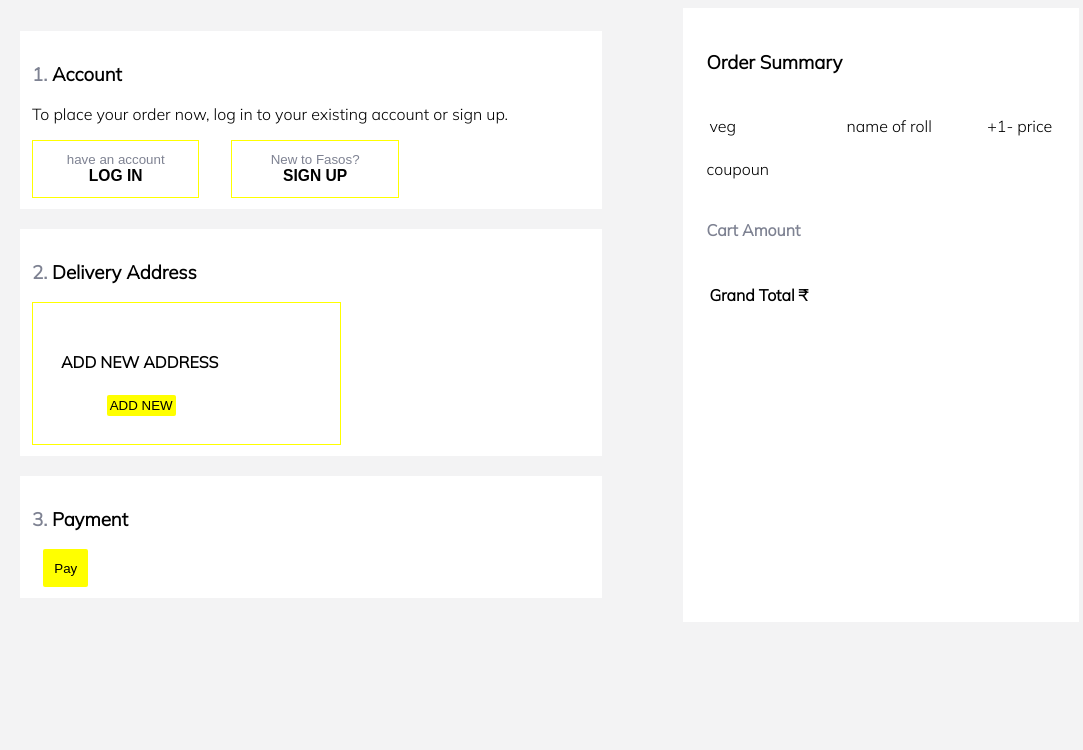
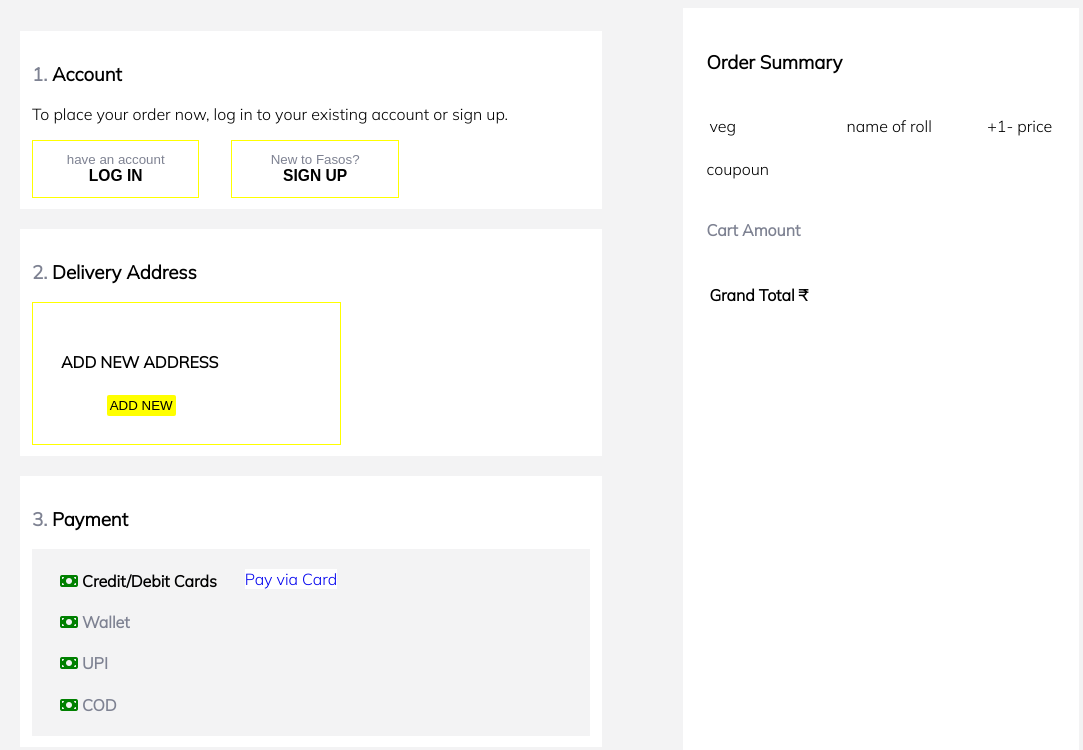
Before and after one commit to msharmasharma/Fassos-clone, a plain HTML site: page checkout.html in a window 1280 px wide. Shown: the whole page, without its empty margins (112-1195 px from the left). Drawn offline with Linux system fonts and the light colour scheme.

Commit message:
updated checkout

```diff
--- a/checkout.html
+++ b/checkout.html
@@ -43,7 +43,19 @@
 
             <div id="payment">
                 <h3><span class="side_heading">3. </span>Payment</h3>
-                <button>Pay</button>
+                <div id="payment_options">
+                    <div>
+                        <h4><i class="fas fa-money-bill" style="color: green;"> </i>
+                            Credit/Debit Cards</h4>
+                        <h4 class="side_heading"><i class="fas fa-money-bill" style="color: green;"> </i> Wallet</h4>
+                        <h4 class="side_heading"><i class="fas fa-money-bill" style="color: green;"> </i> UPI</h4>
+                        <h4 class="side_heading"><i class="fas fa-money-bill" style="color: green;"> </i> COD</h4>
+                    </div>
+                    <div>
+                        <br>
+                        <a href="payment.html" style="background-color: white;">Pay via Card</a>
+                    </div>
+                </div>
             </div>
         </div>
         <div id="order_summary">
--- a/components/login.js
+++ b/components/login.js
@@ -5,11 +5,10 @@ let login=()=>{
                         <h2 id="back"><i class="fas fa-chevron-left"></i></h2>
                         <h2 style="margin: 6%;">Login</h2>
                     </div>
-                <p class="side_heading" style="margin-top: -5%; font-size: 13px;">Enter your phone number to continue
-                </p>
+                    <p class="side_heading" style="margin-top: -5%; font-size: 13px;">Enter your phone number to continue</p>
                 </div>
-            <div>
-                <h1><i class="fas fa-grin-wink"></i><i class="fas fa-thumbs-up"></i></h1>
+                <div id="login_logo_container">
+                    <img id=login_logo src="../images/loginLogo.svg">
                 </div>
         </div>
         <br><br><br><br><br>
--- a/components/signup.js
+++ b/components/signup.js
@@ -7,8 +7,8 @@ let signup=()=>{
                 </div>
                 <p class="side_heading" style="margin-top: -5%; font-size: 13px;">Create a account with new phone number</p>
             </div>
-            <div>
-                <h1><i class="fas fa-grin-wink"></i><i class="fas fa-thumbs-up"></i></h1>
+            <div id="signup_logo_container">
+                <img src= "../images/loginLogo.svg" >
             </div>
         </div>
         <div id="signup_details">
--- a/styles/checkout.css
+++ b/styles/checkout.css
@@ -55,8 +55,7 @@ body {
     padding: 5%;
 }
 
-#delivery_addAddress button,
-#payment button {
+#delivery_addAddress button{
     background-color: yellow;
     border-radius: 2px;
     border: yellow;
@@ -72,3 +71,13 @@ body {
 #order_summary td {
     width: 50%;
 }
+#payment_options{
+    display: flex;
+    background-color: #F3F3F4;
+}
+#payment_options>div{
+    margin-left: 5%;
+}
+#payment_options>div a{
+    text-decoration: none;
+}
--- a/styles/login&signup.css
+++ b/styles/login&signup.css
@@ -15,8 +15,6 @@
 #login_pop>div:nth-child(1) {
     display: flex;
     justify-content: space-between;
-    /* box-shadow: ; */
-
     padding: 3%;
 }
 
@@ -96,3 +94,12 @@
     position: fixed;
     scroll-behavior: auto;
 }
+
+#login_logo,
+#signup_logo_container>img{
+    width: 100%;
+
+}
+#login_logo_container,#signup_logo_container{
+    width: 20%;
+}
```
Also changed, not shown: images/loginLogo.svg (added). Lines whose indentation alone changed are shown as unchanged.
